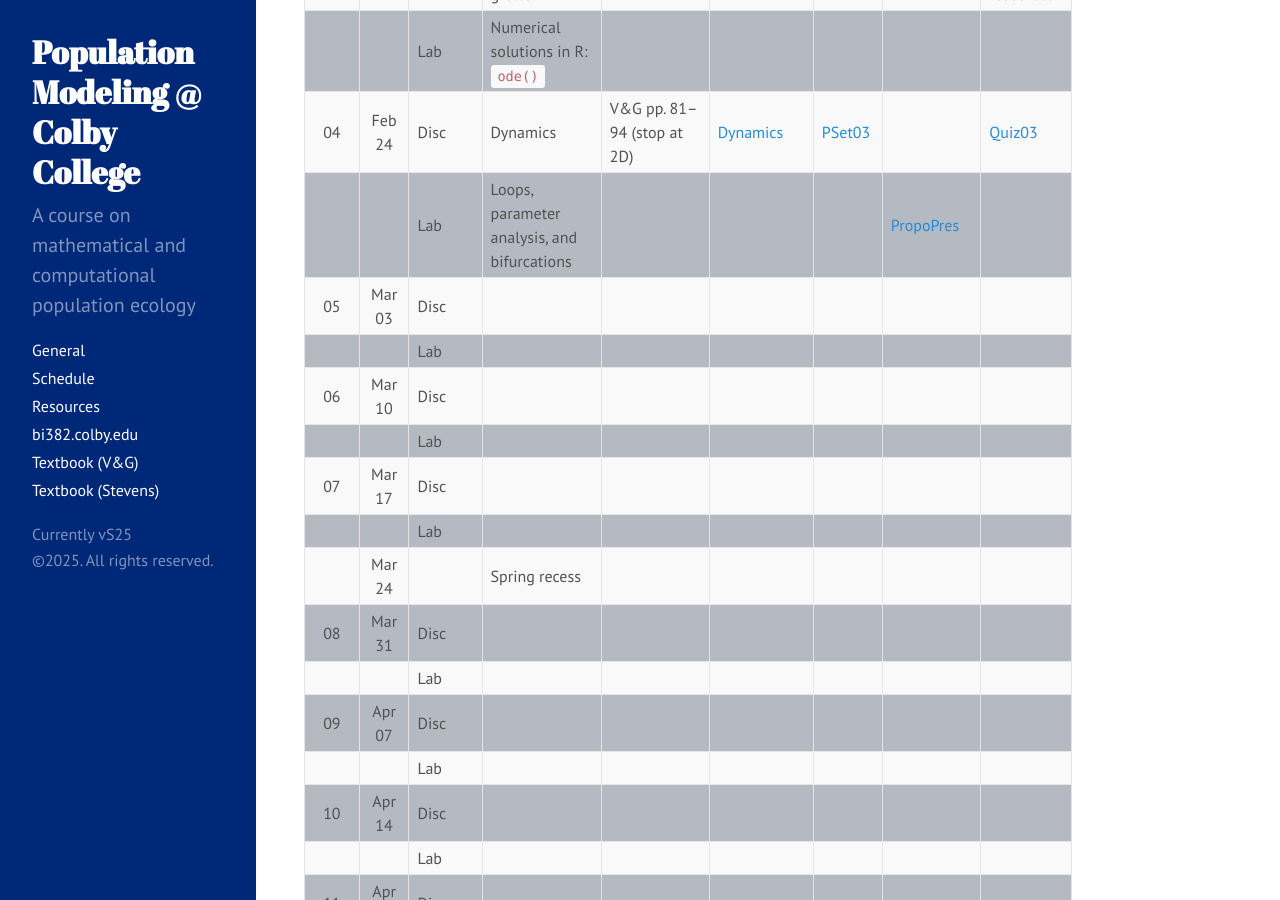
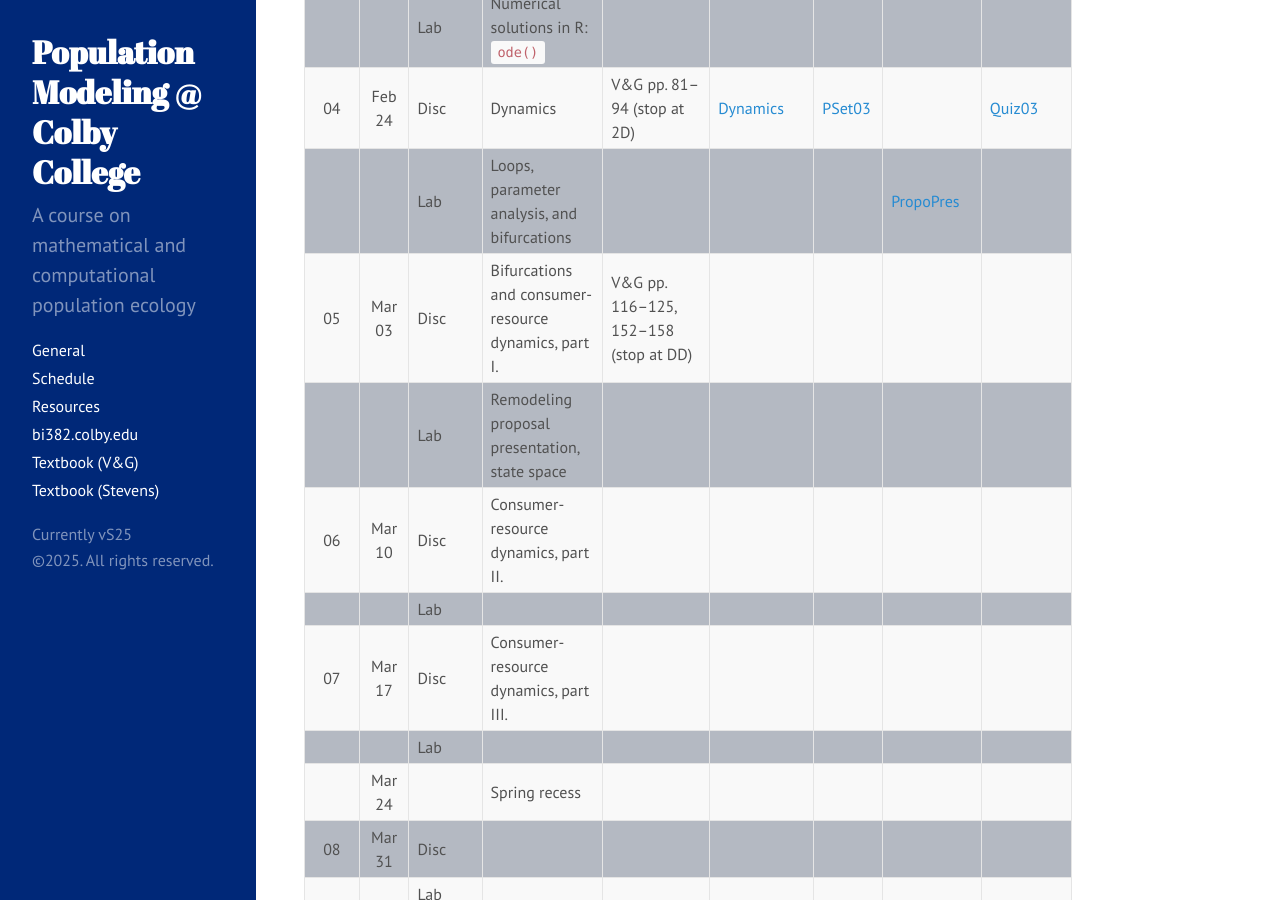
Before and after one commit to ColbyEcology/colbyecology.github.io, a Jekyll site: the page built from Schedule.md, in a window 1280 px wide and 900 px high, scrolled down 894 px. Built offline with Jekyll 4.4.1, drawn with Linux system fonts in a browser that asks for light colours.

Commit message:
wk 5 readings

```diff
--- a/Schedule.md
+++ b/Schedule.md
@@ -37,11 +37,11 @@ title: "Schedule"
 |      |        |  Lab    | Numerical solutions in R: `ode()`                                       |                                                                                                                                                                                                                                                       |                                                                                                                                                                                                              |                                                                                                                   |                                                                          |                                                                                                                                                                |
 | 04   | Feb 24 |  Disc   | Dynamics                                                                | V&G pp. 81–94 (stop at 2D)                                                                                                                                                                                                                            | [Dynamics](../Presentations/Discussions/Wk04_Dynamics.html)                                                                                                                                                  | [PSet03](../Assignments/PSets/PSet03.html)                                                                        |                                                                          | [Quiz03](../Assignments/Quizzes/Quiz03_Dynamics.html)                                                                                                          |
 |      |        |  Lab    | Loops, parameter analysis, and bifurcations                             |                                                                                                                                                                                                                                                       |                                                                                                                                                                                                              |                                                                                                                   | [PropoPres](../Assignments/RemodelingProject/RemodPt2_ProposalPres.html) |                                                                                                                                                                |
-| 05   | Mar 03 |  Disc   |                                                                         |                                                                                                                                                                                                                                                       |                                                                                                                                                                                                              |                                                                                                                   |                                                                          |                                                                                                                                                                |
+| 05   | Mar 03 |  Disc   | Bifurcations and consumer-resource dynamics, part I.                    | V&G pp. 116–125, 152–158 (stop at DD)                                                                                                                                                                                                                 |                                                                                                                                                                                                              |                                                                                                                   |                                                                          |                                                                                                                                                                |
+|      |        |  Lab    | Remodeling proposal presentation, state space                           |                                                                                                                                                                                                                                                       |                                                                                                                                                                                                              |                                                                                                                   |                                                                          |                                                                                                                                                                |
+| 06   | Mar 10 |  Disc   | Consumer-resource dynamics, part II.                                    |                                                                                                                                                                                                                                                       |                                                                                                                                                                                                              |                                                                                                                   |                                                                          |                                                                                                                                                                |
 |      |        |  Lab    |                                                                         |                                                                                                                                                                                                                                                       |                                                                                                                                                                                                              |                                                                                                                   |                                                                          |                                                                                                                                                                |
-| 06   | Mar 10 |  Disc   |                                                                         |                                                                                                                                                                                                                                                       |                                                                                                                                                                                                              |                                                                                                                   |                                                                          |                                                                                                                                                                |
-|      |        |  Lab    |                                                                         |                                                                                                                                                                                                                                                       |                                                                                                                                                                                                              |                                                                                                                   |                                                                          |                                                                                                                                                                |
-| 07   | Mar 17 |  Disc   |                                                                         |                                                                                                                                                                                                                                                       |                                                                                                                                                                                                              |                                                                                                                   |                                                                          |                                                                                                                                                                |
+| 07   | Mar 17 |  Disc   | Consumer-resource dynamics, part III.                                   |                                                                                                                                                                                                                                                       |                                                                                                                                                                                                              |                                                                                                                   |                                                                          |                                                                                                                                                                |
 |      |        |  Lab    |                                                                         |                                                                                                                                                                                                                                                       |                                                                                                                                                                                                              |                                                                                                                   |                                                                          |                                                                                                                                                                |
 |      | Mar 24 |         | Spring recess                                                           |                                                                                                                                                                                                                                                       |                                                                                                                                                                                                              |                                                                                                                   |                                                                          |                                                                                                                                                                |
 | 08   | Mar 31 |  Disc   |                                                                         |                                                                                                                                                                                                                                                       |                                                                                                                                                                                                              |                                                                                                                   |                                                                          |                                                                                                                                                                |
```
